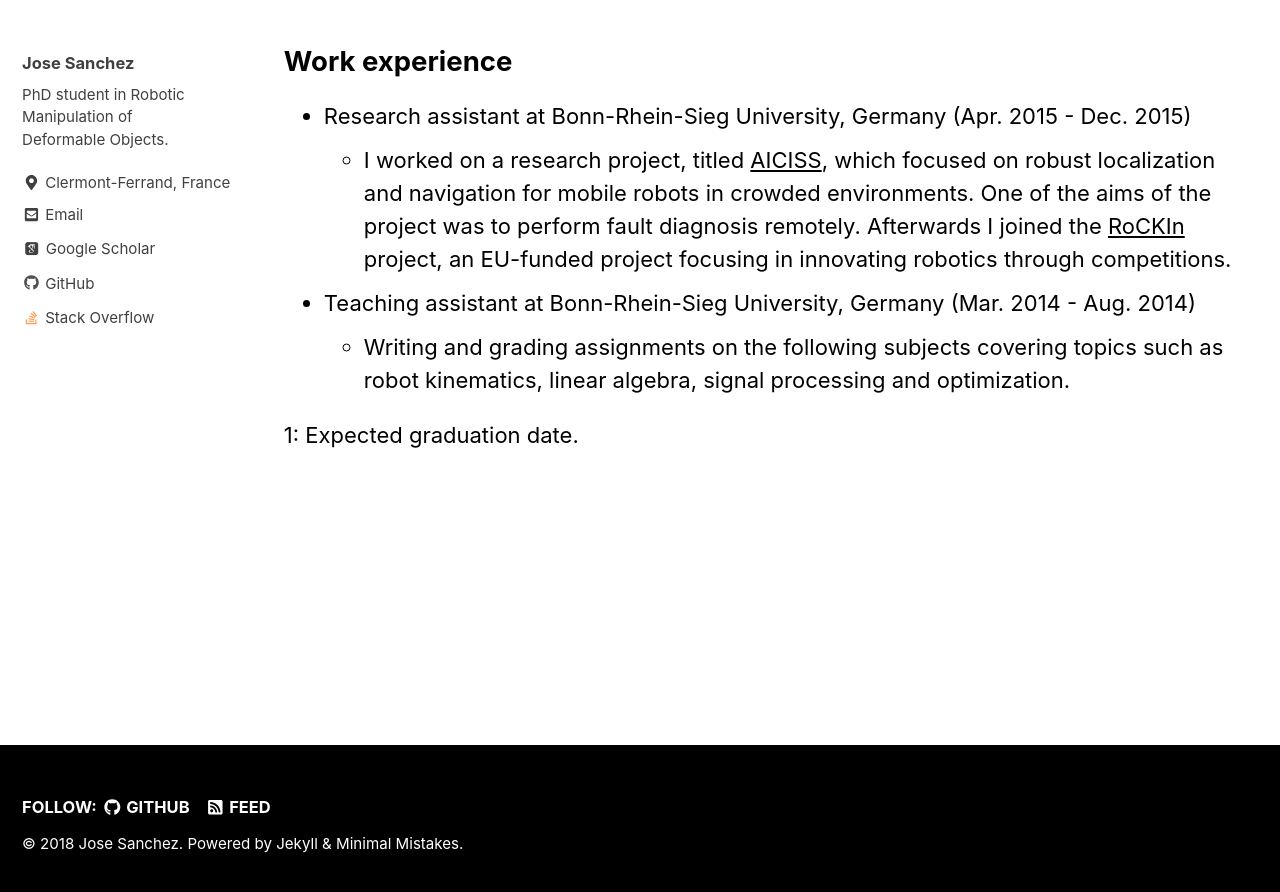
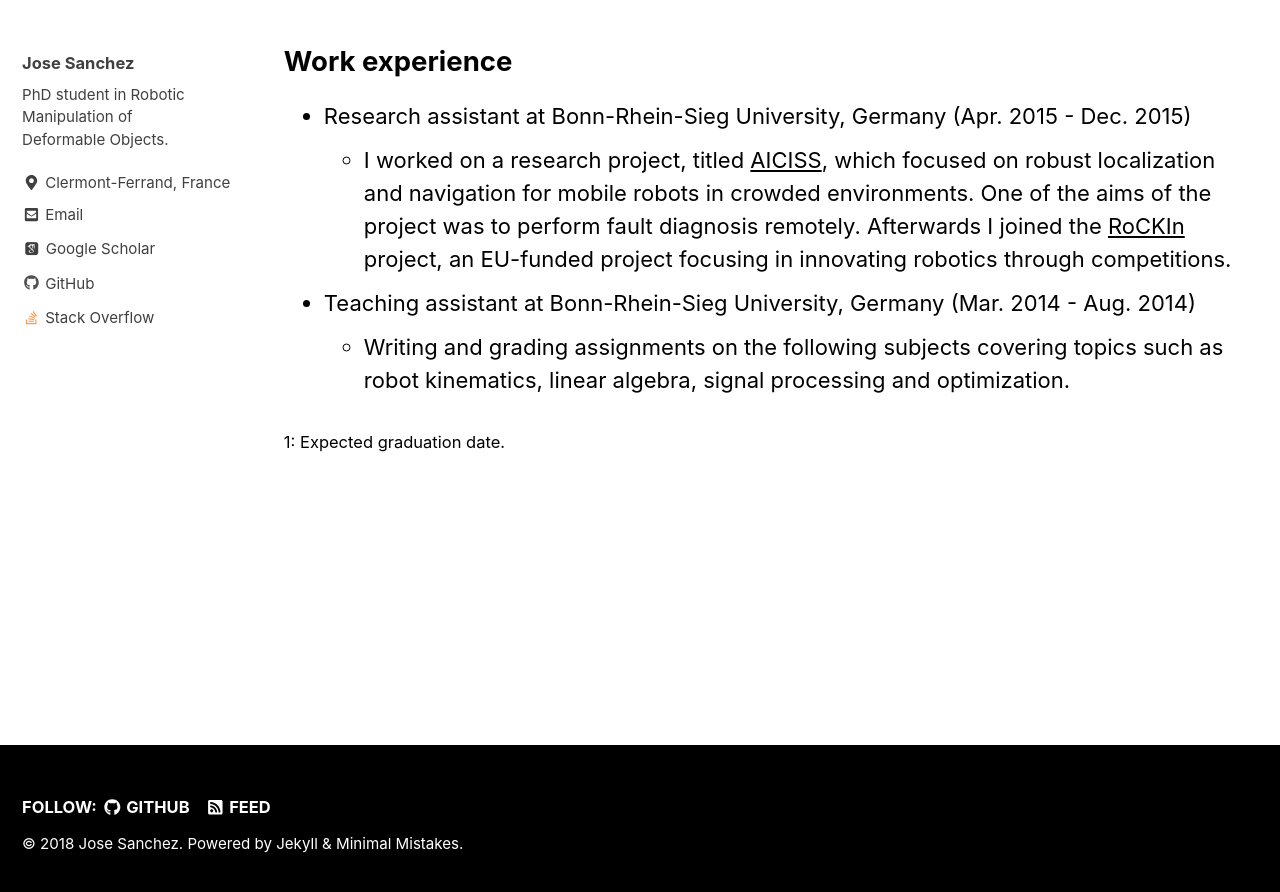
Before and after one commit to jsanch2s/jsanch2s.github.io, a Jekyll site: the page built from _pages/cv.md, in a window 1280 px wide and 900 px high, scrolled down 892 px. Shown: the top 892 px of the window. Built offline with Jekyll 4.4.1, drawn with Linux system fonts in a browser that asks for light colours; cached includes are drawn as plain includes; nearby versions of some CDN libraries; some web fonts are replaced.

Commit message:
Reduce fontsize of footnote in CV

```diff
--- a/_pages/cv.md
+++ b/_pages/cv.md
@@ -30,4 +30,4 @@ Work experience
   - Writing and grading assignments on the following subjects covering topics such as robot kinematics, linear algebra, signal processing and optimization.
 
 
-<a name="myfootnote1">1</a>: Expected graduation date.
+<sub><a name="myfootnote1">1</a>: Expected graduation date.</sub>
```
